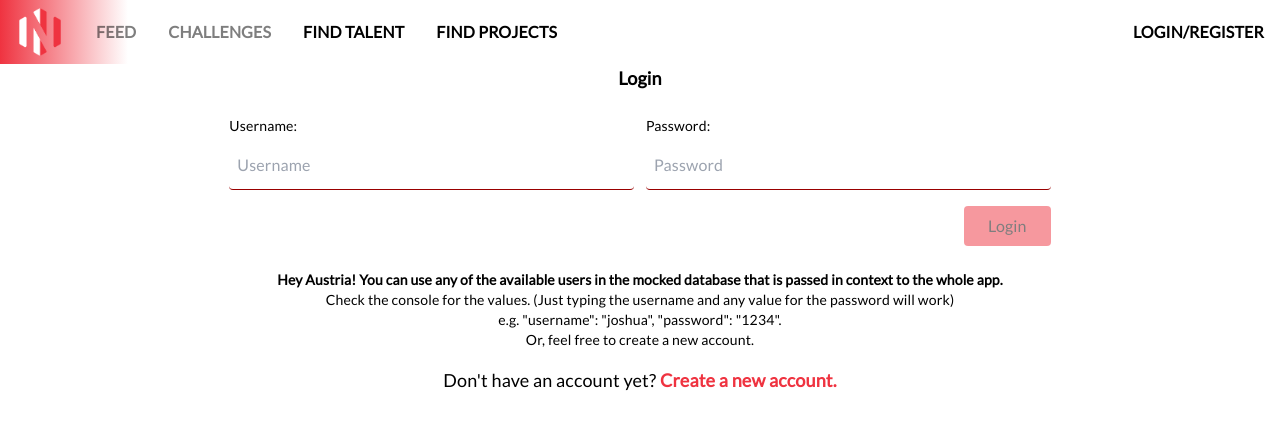
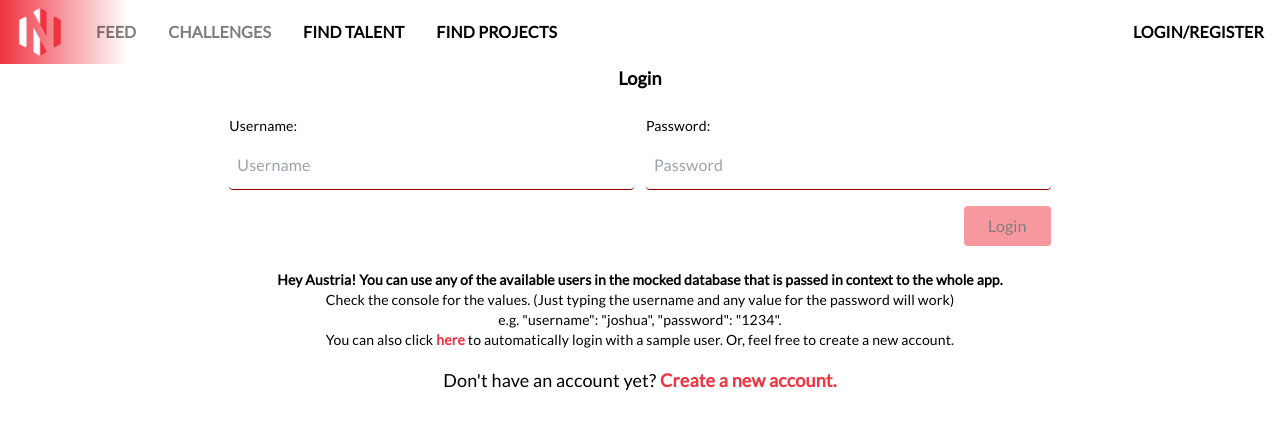
Before and after one commit to jplrhae/nexus-ui, a React (Vite) app: page /login in a window 1280 px wide. Shown: the top 428 px of the page. Built offline with nearby package versions, Linux system fonts and the light colour scheme.

Commit message:
Improved home visuals, added flavor text to login

```diff
--- a/src/index.css
+++ b/src/index.css
@@ -26,3 +26,9 @@ body {
     rgba(255, 255, 255, 1) 100%
   );
 }
+
+.auto-login {
+  cursor: pointer;
+  color: #ef3340;
+  font-weight: bold;
+}
--- a/src/pages/FindProjectPage.tsx
+++ b/src/pages/FindProjectPage.tsx
@@ -61,7 +61,7 @@ export default function FindProjectPage() {
                   secondary={
                     <div className="flex flex-col">
                       <div>{project.about || ""}</div>
-                      <div>by Joshua Alves</div>
+                      <div>by a User</div>
                     </div>
                   }
                 />
--- a/src/pages/Login.tsx
+++ b/src/pages/Login.tsx
@@ -5,7 +5,7 @@ import { useContext, useEffect, useState } from "react";
 import Button from "../components/Button";
 import Page from "../components/Page";
 import FormRow from "../components/FormRow";
-import { IUser } from "../interfaces/IUser";
+import { IUser, rawUser } from "../interfaces/IUser";
 import { NexusMockContext } from "../mocks/MockDatabase";
 
 interface ILoginProps {
@@ -81,7 +81,12 @@ function Login(props: ILoginProps) {
         <br />
         e.g. "username": "joshua", "password": "1234".
         <br />
-        Or, feel free to create a new account.
+        You can also click{" "}
+        <a className="auto-login" onClick={() => props.onLogin(rawUser)}>
+          here
+        </a>{" "}
+        to automatically login with a sample user. Or, feel free to create a new
+        account.
       </div>
       <span className="text-lg">
         Don't have an account yet?{" "}
```
